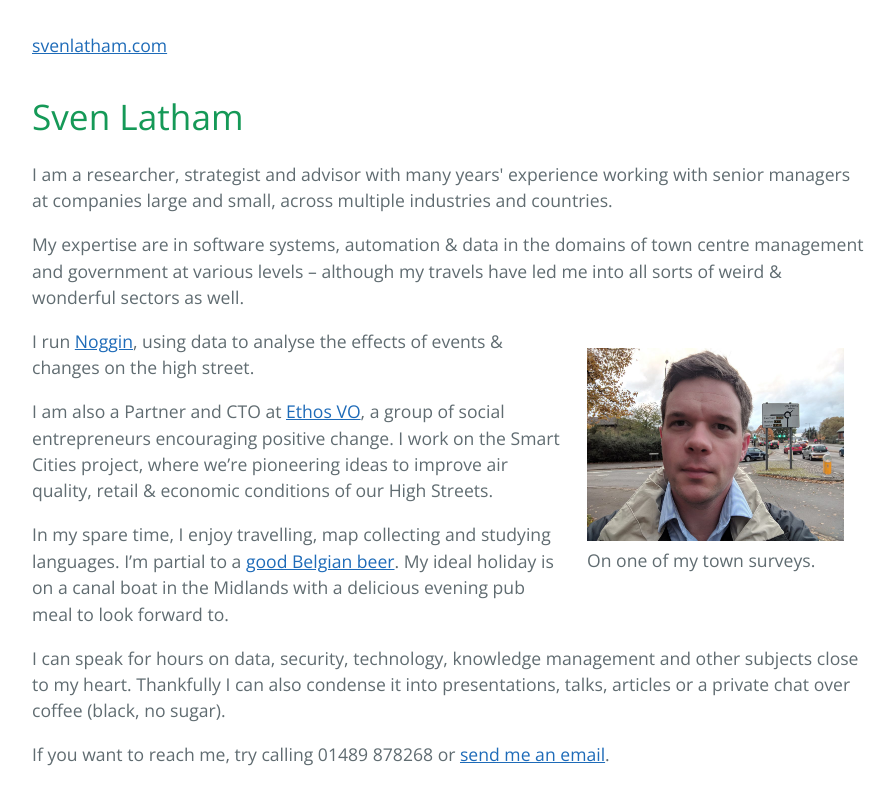
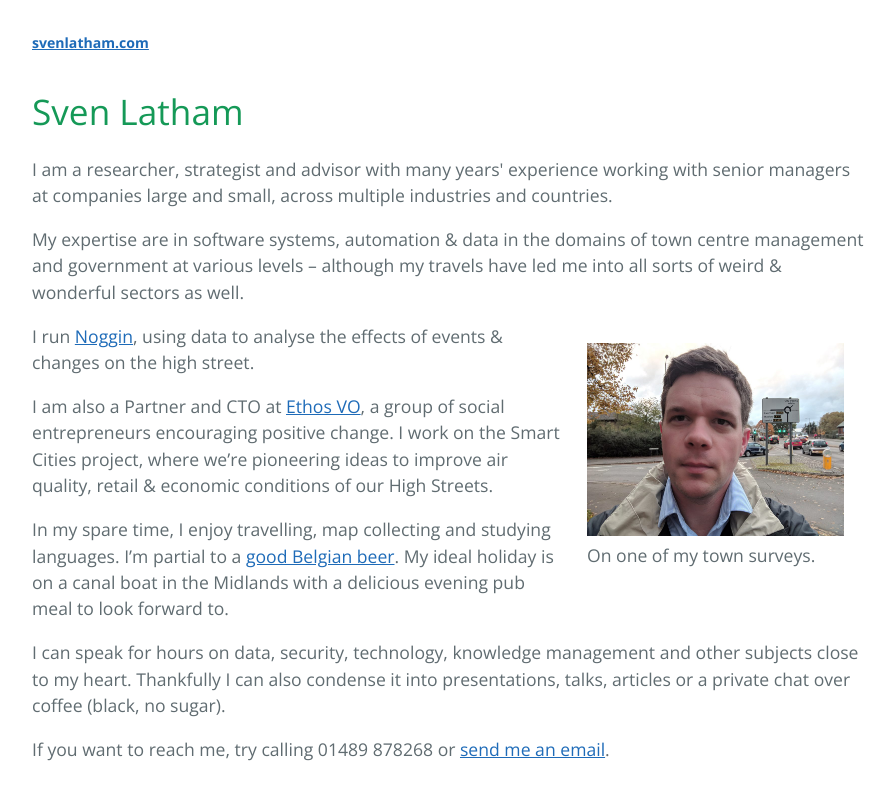
Before and after one commit to svenlatham/svenlatham-website, a Jekyll site: the page built from index.html, in a window 1280 px wide. Shown: the top 805 px of the page, without its empty margins (192-1086 px from the left). Built offline with Jekyll 4.4.1, drawn with Linux system fonts in a browser that asks for light colours.

Commit message:
Tweaks to header

```diff
--- a/assets/css/style.scss
+++ b/assets/css/style.scss
@@ -3,4 +3,4 @@
 
 @import 'jekyll-theme-cayman';
 
-#svenlatham { }
+#svenlatham { margin: 0 0 20px 0; font-weight: 800; font-size: 80%; }
```
